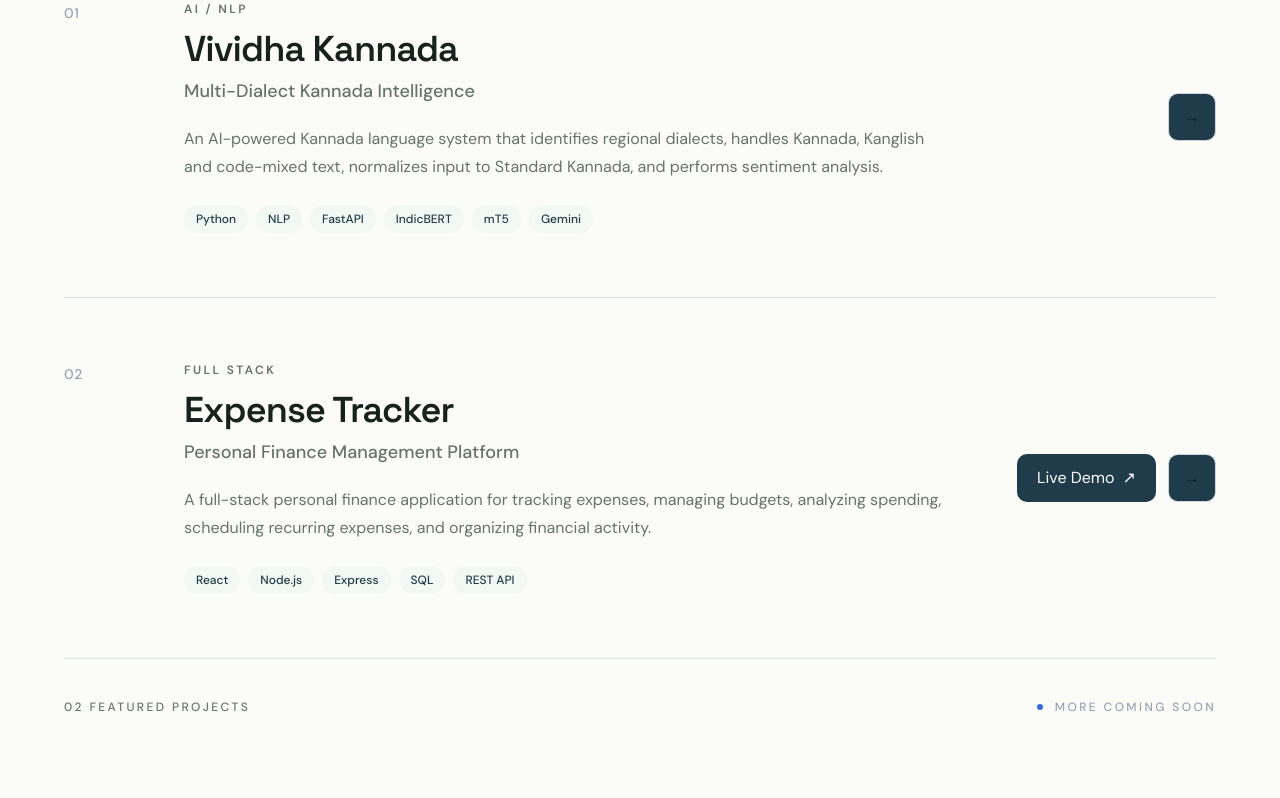
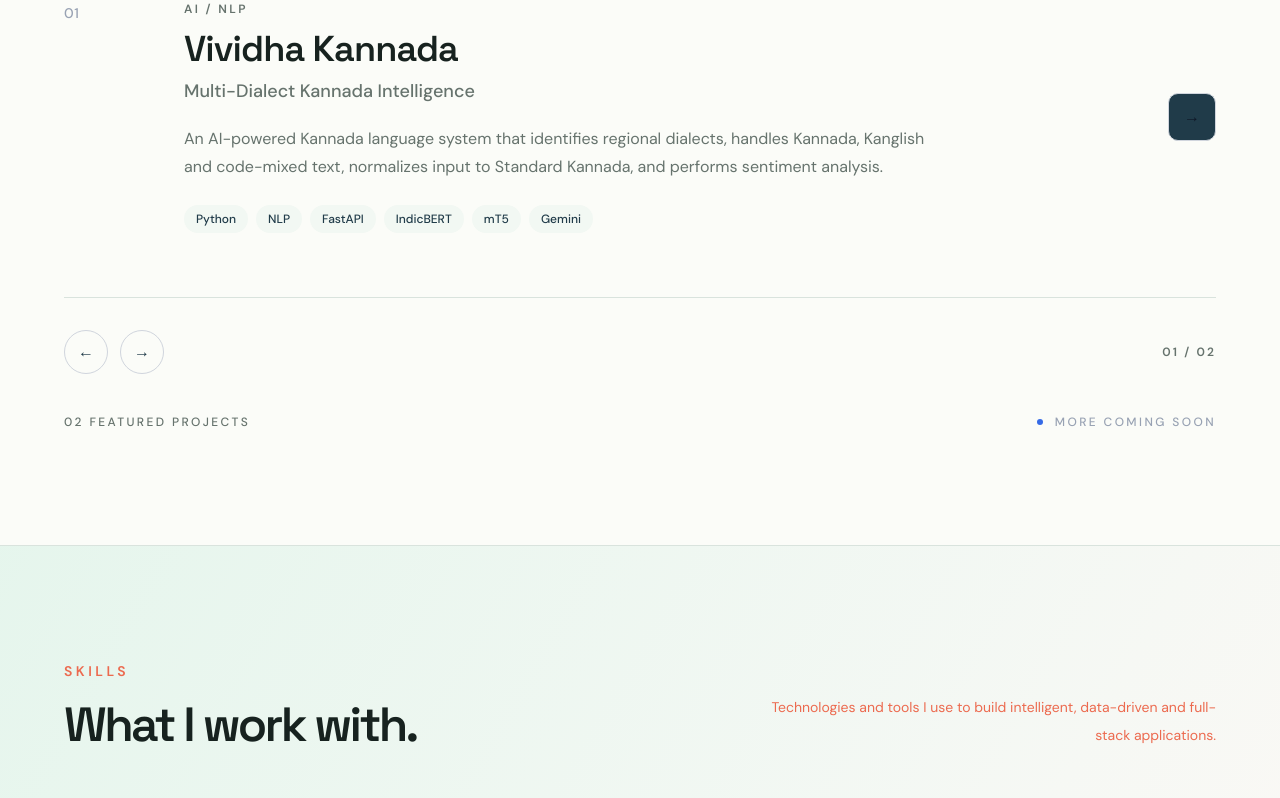
Before and after one commit to PAVAN-M1005/Pavan_Portfolio, a React (Vite) app: page / in a window 1280 px wide. Shown: the part 1462-2260 px from the top of the page. Built offline with nearby package versions, Linux system fonts and the light colour scheme.

Commit message:
Add circular project carousel

```diff
--- a/src/components/Projects.jsx
+++ b/src/components/Projects.jsx
@@ -1,3 +1,5 @@
+import { useState } from 'react'
+
 const projects = [
   {
     number: '01',
@@ -41,6 +43,20 @@ const projects = [
 
 
 function Projects() {
+  const [activeProject, setActiveProject] = useState(0)
+
+  const showPreviousProject = () => {
+    setActiveProject((current) =>
+      current === 0 ? projects.length - 1 : current - 1,
+    )
+  }
+
+  const showNextProject = () => {
+    setActiveProject((current) =>
+      current === projects.length - 1 ? 0 : current + 1,
+    )
+  }
+
   return (
     <section
       id="work"
@@ -81,7 +97,7 @@ function Projects() {
 
         <div className="border-t border-[#E4E7EC]">
 
-          {projects.map((project) => (
+          {projects.map((project, index) => (
 
             <article
               key={project.number}
@@ -93,7 +109,9 @@ function Projects() {
                 transition-all
                 duration-300
                 md:py-16
+                data-[active=false]:hidden
               "
+              data-active={activeProject === index}
             >
 
               <div
@@ -390,6 +408,39 @@ function Projects() {
 
 
         {/* ==================================================
+            CIRCULAR PROJECT CONTROLS
+        ================================================== */}
+
+        <div className="mt-8 flex flex-wrap items-center justify-between gap-5">
+
+          <div className="flex items-center gap-3">
+            <button
+              type="button"
+              onClick={showPreviousProject}
+              aria-label="Show previous project"
+              className="flex h-11 w-11 items-center justify-center rounded-full border border-[#D0D5DD] text-lg text-[#203B49] transition-all duration-200 hover:border-[#EC6A4F] hover:bg-[#EC6A4F] hover:text-white"
+            >
+              ←
+            </button>
+
+            <button
+              type="button"
+              onClick={showNextProject}
+              aria-label="Show next project"
+              className="flex h-11 w-11 items-center justify-center rounded-full border border-[#D0D5DD] text-lg text-[#203B49] transition-all duration-200 hover:border-[#EC6A4F] hover:bg-[#EC6A4F] hover:text-white"
+            >
+              →
+            </button>
+          </div>
+
+          <p className="text-xs font-semibold uppercase tracking-[0.18em] text-[#66736D]">
+            {String(activeProject + 1).padStart(2, '0')} / {String(projects.length).padStart(2, '0')}
+          </p>
+
+        </div>
+
+
+        {/* ==================================================
             PROJECT COUNT
         ================================================== */}
 
```
